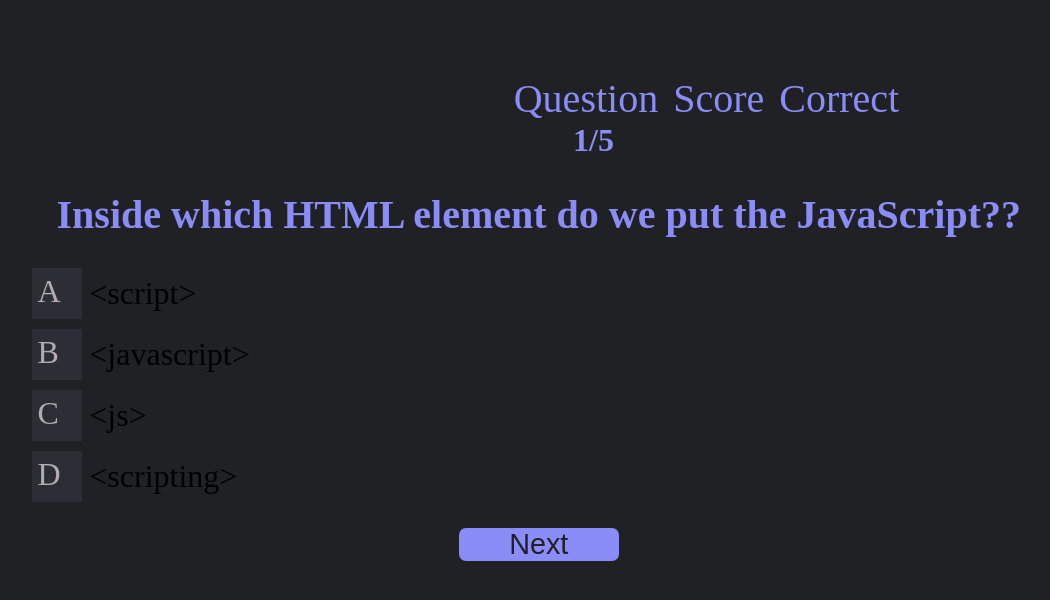
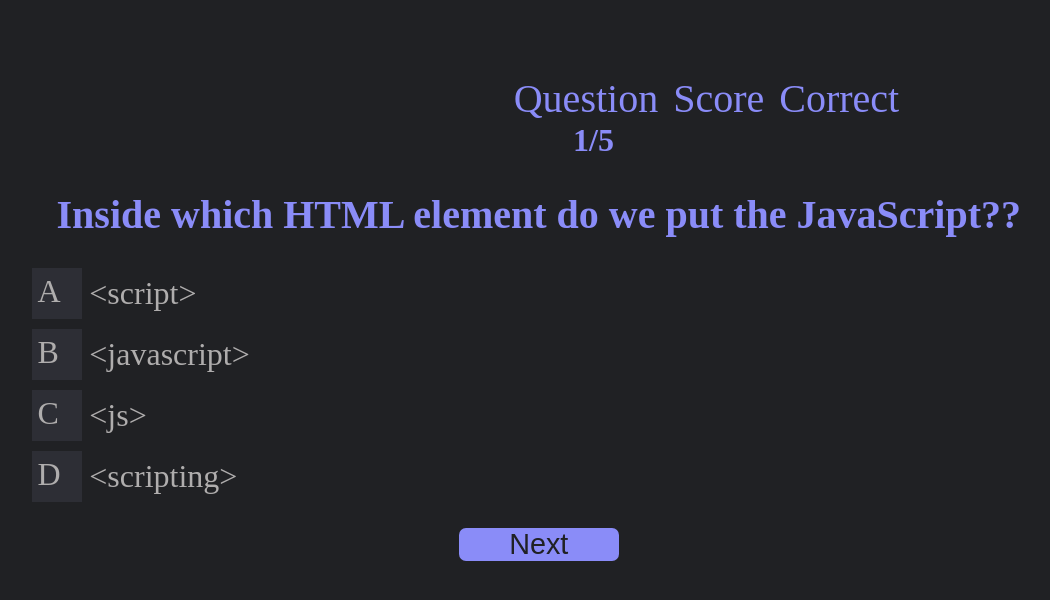
Before and after one commit to Jafolayan1/fronEndTask, a plain HTML site: page src/QuizGame/game.html in a window 1280 px wide. Shown: the whole page, without its empty margins (101-1151 px from the left). Drawn offline with Linux system fonts and the light colour scheme.

Commit message:
made changes to text color

```diff
--- a/src/QuizGame/css/game.css
+++ b/src/QuizGame/css/game.css
@@ -32,6 +32,7 @@
     margin-top: 5px;
     margin-bottom: 5px;
     width: 95%;
+    color: rgb(175, 173, 173);
 }
 
 .correct {
```
